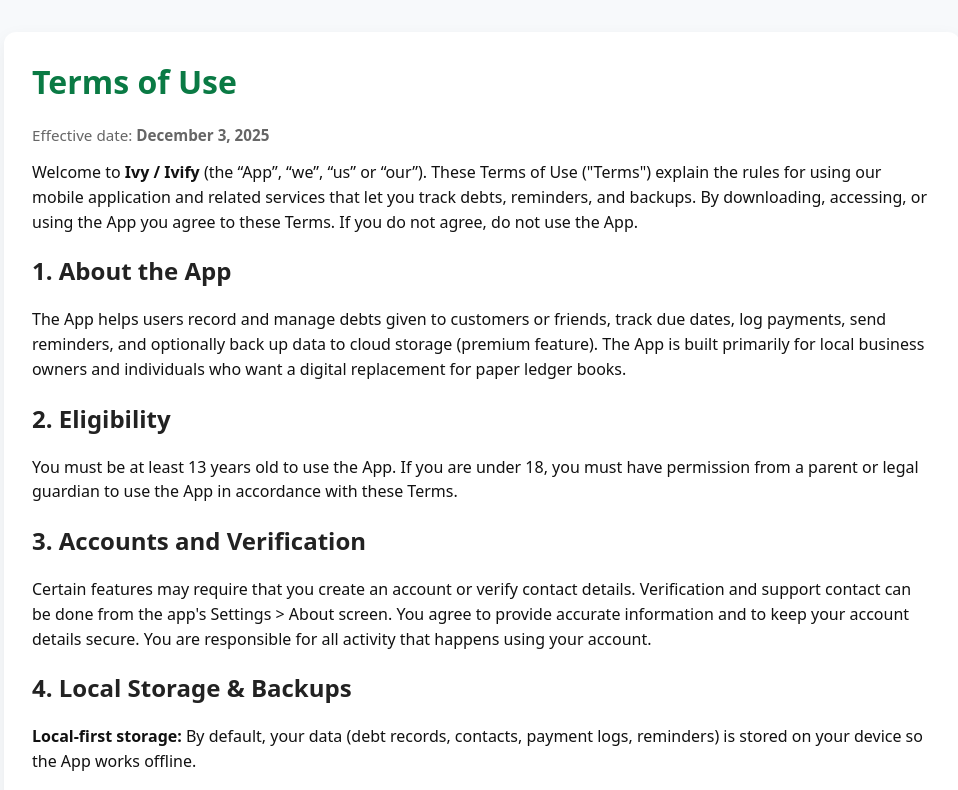
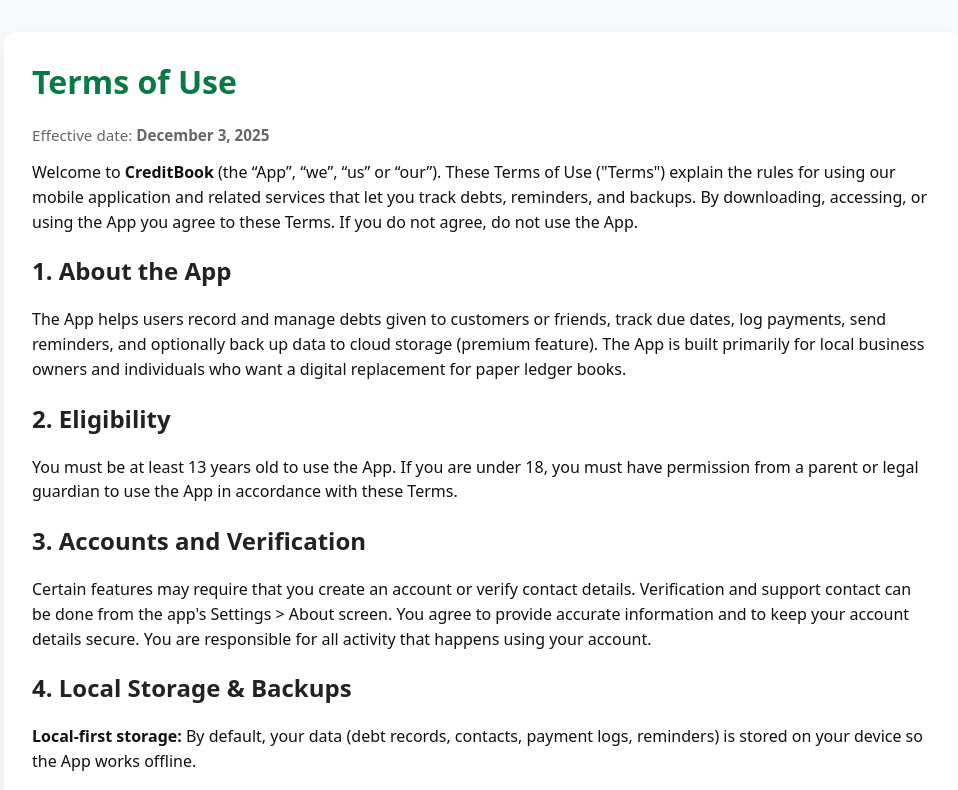
Before and after one commit to Encoded99/CreditBook-web, a plain HTML site: page index.html in a window 1280 px wide. Shown: the top 790 px of the page, without its empty margins (158-1116 px from the left). Drawn offline with Linux system fonts and the light colour scheme.

Commit message:
Update index.html

```diff
--- a/index.html
+++ b/index.html
@@ -30,7 +30,7 @@
     <h1 id="title">Terms of Use</h1>
     <p class="muted">Effective date: <strong>December 3, 2025</strong></p>
 
-    <p>Welcome to <strong>Ivy / Ivify</strong> (the “App”, “we”, “us” or “our”). These Terms of Use ("Terms") explain the rules for using our mobile application and related services that let you track debts, reminders, and backups. By downloading, accessing, or using the App you agree to these Terms. If you do not agree, do not use the App.</p>
+    <p>Welcome to <strong>CreditBook</strong> (the “App”, “we”, “us” or “our”). These Terms of Use ("Terms") explain the rules for using our mobile application and related services that let you track debts, reminders, and backups. By downloading, accessing, or using the App you agree to these Terms. If you do not agree, do not use the App.</p>
 
     <h2>1. About the App</h2>
     <p>The App helps users record and manage debts given to customers or friends, track due dates, log payments, send reminders, and optionally back up data to cloud storage (premium feature). The App is built primarily for local business owners and individuals who want a digital replacement for paper ledger books.</p>
```
